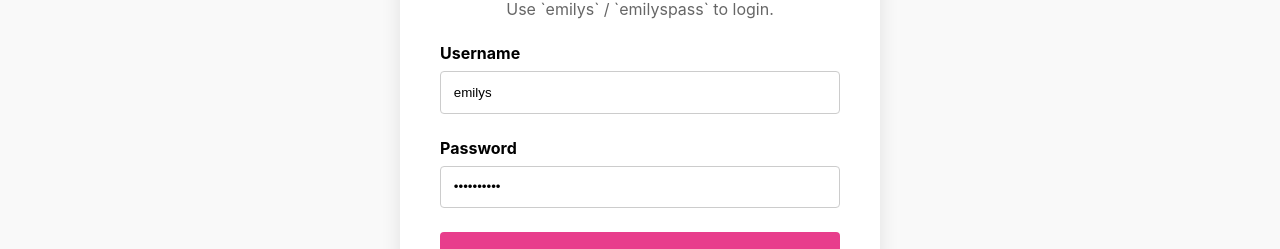
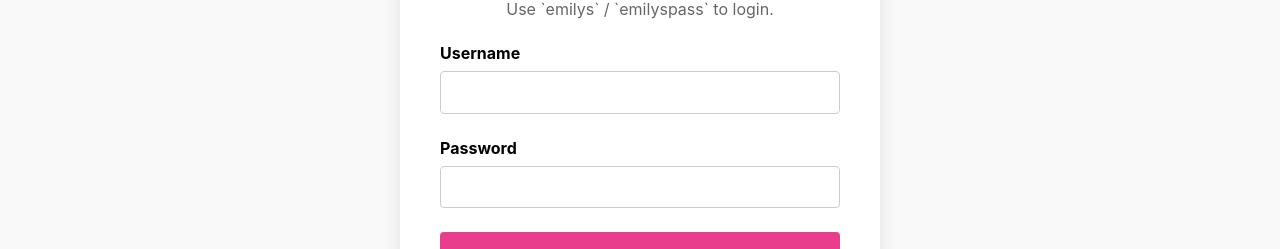
Before and after one commit to viraj-haptiq/Associate-Training, a React (Create React App) app in the folder cake/: page /login in a window 1280 px wide. Shown: the part 237-486 px from the top of the page. Built offline with nearby package versions, Linux system fonts and the light colour scheme; the HTML template or start-up script is replaced by a standard one.

Commit message:
updated LoginPage.js

```diff
--- a/cake/src/pages/LoginPage.js
+++ b/cake/src/pages/LoginPage.js
@@ -5,8 +5,8 @@ import { useNavigate, useLocation } from "react-router-dom";
 import { loginUser } from "../store/authSlice";
 
 const LoginPage = () => {
-  const [username, setUsername] = useState("emilys");
-  const [password, setPassword] = useState("emilyspass");
+  const [username, setUsername] = useState("");
+  const [password, setPassword] = useState("");
   const dispatch = useDispatch();
   const navigate = useNavigate();
   const location = useLocation();
```
